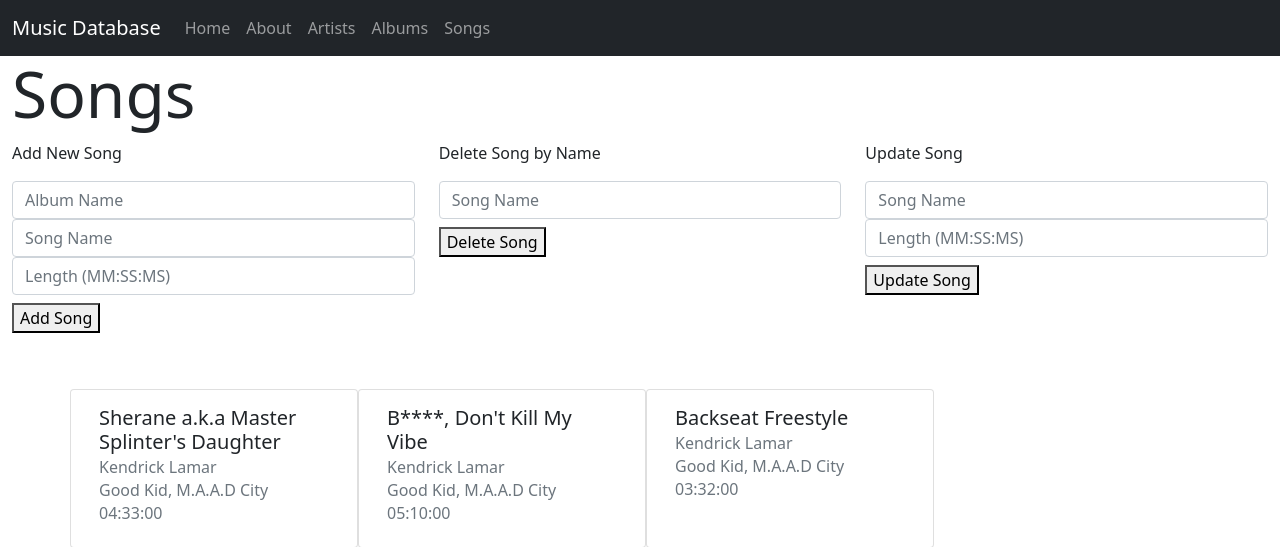
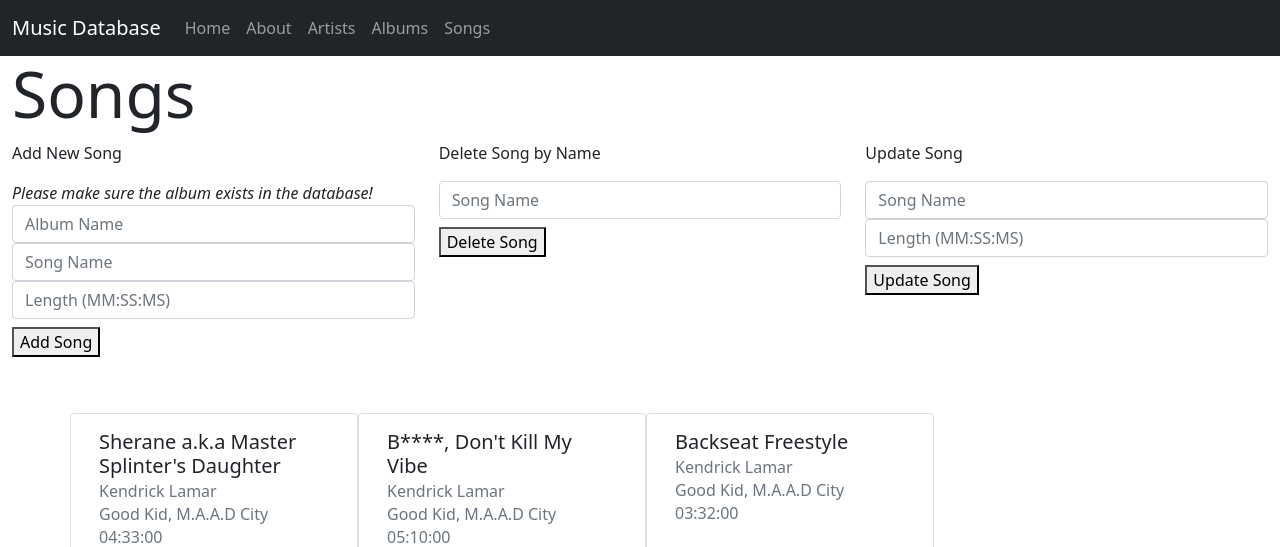
Before and after one commit to mslew/db-final-project, a PHP site: page /songs.php in a window 1280 px wide. Shown: the top 547 px of the page. Run offline with PHP 8.4, Linux system fonts and the light colour scheme; data comes from the database, SQL or seed files in the repository.

Commit message:
added validation to songs.

```diff
--- a/albums.php
+++ b/albums.php
@@ -36,6 +36,7 @@
           <p>Add New Album</p>
             <form class="mb-2" method="post" action="albums.php">
                 <div class="col">
+                  <i>Please make sure the artist exists in the database!</i>
                   <input type="text" class="form-control" placeholder="Artist Name" name="artistName">
                 </div>
                 <div class="col">
--- a/songs.php
+++ b/songs.php
@@ -36,6 +36,7 @@
           <p>Add New Song</p>
             <form class="mb-2" method="post" action="songs.php">
                 <div class="col">
+                <i>Please make sure the album exists in the database!</i>
                   <input type="text" class="form-control" placeholder="Album Name" name="albumName">
                 </div>
                 <div class="col">
@@ -88,16 +89,31 @@
             $albumName = trim($_POST['albumName']);
             $songName = trim($_POST['songName']);
             $length = trim($_POST['length']);
-            addSong($albumName, $songName, $length);
+            if((!isset($albumName) || $albumName == '') || (!isset($songName) || $songName == '') || (!isset($length) || $length == '')){
+              $message = "You need a value for each field! Please follow the format!";
+              echo $message;
+            }else{
+              addSong($albumName, $songName, $length);
+            }
           }
           if(isset($_POST['delete'])){
             $songName = trim($_POST['songName']);
-            deleteSong($songName);
+            if(!isset($songName) || $songName == ''){
+              $message = "You need a value for each field! Please follow the format!";
+              echo $message;
+            }else{
+              deleteSong($songName);
+            }
           }
           if(isset($_POST['update'])){
             $songName = trim($_POST['songName']);
             $length = trim($_POST['length']);
-            updateSong($songName, $length);
+            if((!isset($songName) || $songName == '') || (!isset($length) || $length == '')){
+              $message = "You need a value for each field! Please follow the format!";
+              echo $message;
+            }else{
+              updateSong($songName, $length);
+            }
           }
 
           function addSong($albumName, $songName, $length){
```
Also changed, not shown: LICENSE.md.
